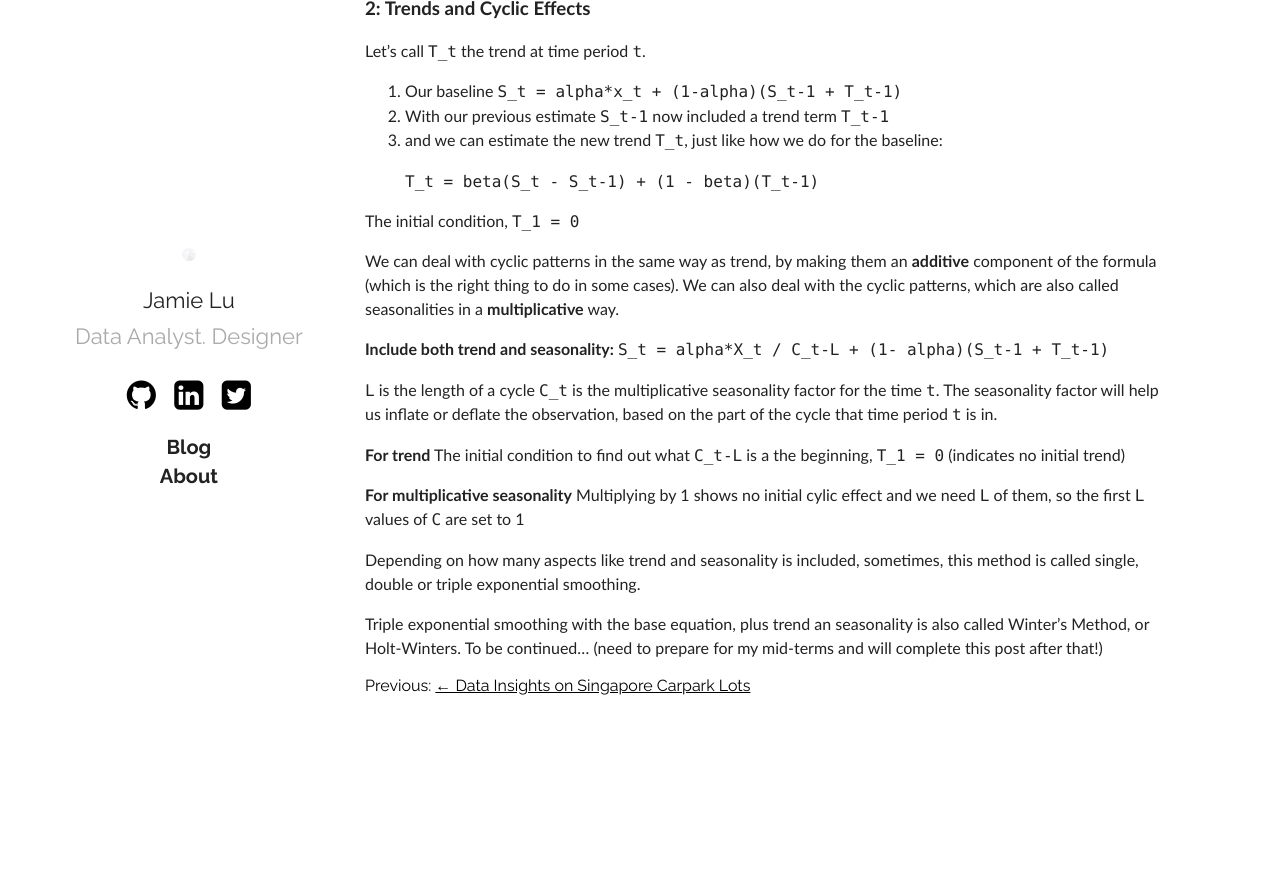
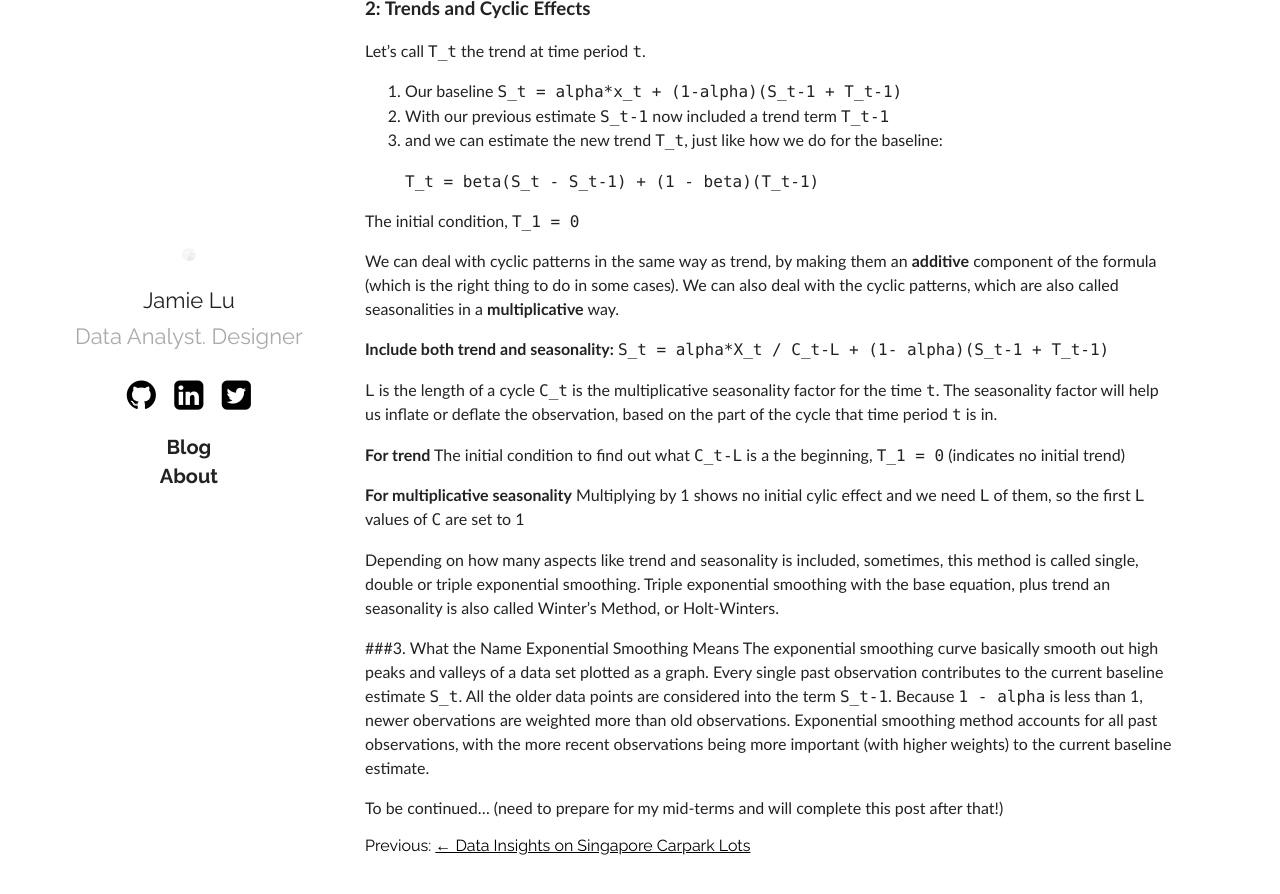
Before and after one commit to jamieqianhui/jamieqianhui.github.io, a Jekyll site: the page built from _posts/2022-03-06-Exponential-Smoothing-in-R.markdown, in a window 1280 px wide and 900 px high, scrolled down 1487 px. Shown: the top 894 px of the window. Built offline with Jekyll 4.4.1, drawn with Linux system fonts in a browser that asks for light colours; before the commit the page ends 2227 px from its top, so only the background shows below that; some of the changed text lies outside the part shown.

Commit message:
Update 2022-03-06-Exponential-Smoothing-in-R.markdown

```diff
--- a/_posts/2022-03-06-Exponential-Smoothing-in-R.markdown
+++ b/_posts/2022-03-06-Exponential-Smoothing-in-R.markdown
@@ -69,6 +69,9 @@ The initial condition to find out what `C_t-L` is a the beginning,
 Multiplying by 1 shows no initial cylic effect and we need `L` of them, so the first `L` values of `C` are set to 1
 
 Depending on how many aspects like trend and seasonality is included, sometimes, this method is called single, double or triple exponential smoothing.
+Triple exponential smoothing with the base equation, plus trend an seasonality is also called Winter's Method, or Holt-Winters.
 
-Triple exponential smoothing with the base equation, plus trend an seasonality is also called Winter's Method, or Holt-Winters.
+###3. What the Name Exponential Smoothing Means
+The exponential smoothing curve basically smooth out high peaks and valleys of a data set plotted as a graph. Every single past observation contributes to the current baseline estimate `S_t`. All the older data points are considered into the term `S_t-1`. Because `1 - alpha` is less than 1, newer obervations are weighted more than old observations. Exponential smoothing method accounts for all past observations, with the more recent observations being more important (with higher weights) to the current baseline estimate.
+
 To be continued... (need to prepare for my mid-terms and will complete this post after that!)
```
Also changed, not shown: other parts of _posts/2022-03-06-Exponential-Smoothing-in-R.markdown (+1 -1 lines).
